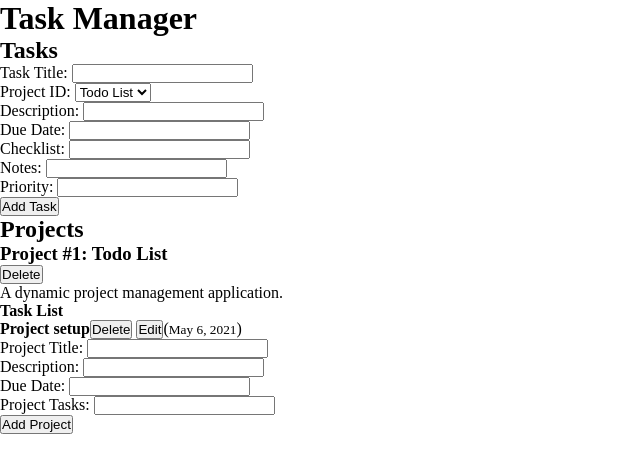
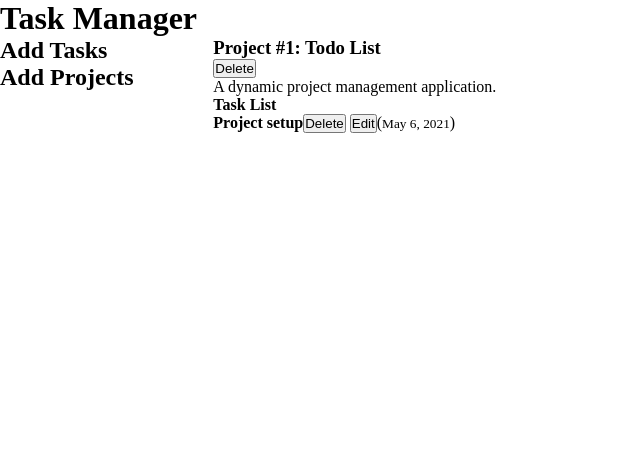
Before and after one commit to alto4/TaskManager, a website with bundled scripts: page dist/index.html in a window 1280 px wide. Shown: the whole page, without its empty margins (0-640 px from the left). Built offline with nearby package versions, Linux system fonts and the light colour scheme.

Commit message:
Added Figma sketch of design aspirations.

```diff
--- a/css/style.css
+++ b/css/style.css
@@ -7,13 +7,12 @@
 }
 
 /* Projects Styles */
+.container {
+  display: grid;
+  grid-template-columns: 1fr 5fr;
+}
+
 #projects {
   display: grid;
   grid-template-columns: repeat(3, 1fr);
 }
-
-/* Task Styles */
-#tasks {
-  display: grid;
-  grid-template-columns: repeat(3, 1fr);
-}
--- a/src/index.js
+++ b/src/index.js
@@ -47,9 +47,11 @@ function displayProjects() {
       <ul>`;
 
     project.tasks.length > 0
-      ? (projectDisplay += `${project.tasks.map((task, taskIndex) => {
-          return `<li><strong>${task.title}</strong><button class="btn btn-delete" data-project="${projectIndex}" data-id="${taskIndex}">Delete</button> <button class="btn btn-edit" data-project="${projectIndex}" data-id="${taskIndex}">Edit</button>(<small>${task.dueDate}</small>)</li>`;
-        })}`)
+      ? (projectDisplay += `${project.tasks
+          .map((task, taskIndex) => {
+            return `<li><strong>${task.title}</strong><button class="btn btn-delete" data-project="${projectIndex}" data-id="${taskIndex}">Delete</button> <button class="btn btn-edit" data-project="${projectIndex}" data-id="${taskIndex}">Edit</button>(<small>${task.dueDate}</small>)</li>`;
+          })
+          .join("")}`)
       : (projectDisplay += "<li><strong>No tasks to display.</strong></li>");
 
     projectDisplay += `</ul>
@@ -253,3 +255,14 @@ function clearForms() {
     menu.selectedIndex = 0;
   });
 }
+
+document.querySelector("#task-input-form").style.display = "none";
+document.querySelector("#project-input-form").style.display = "none";
+
+document.querySelector(".add-tasks").addEventListener("click", () => {
+  document.querySelector("#task-input-form").style.display = "block";
+});
+
+document.querySelector(".add-projects").addEventListener("click", () => {
+  document.querySelector("#project-input-form").style.display = "block";
+});
```
Also changed, not shown: dist/index.html, dist/main.js, 1 other file.
